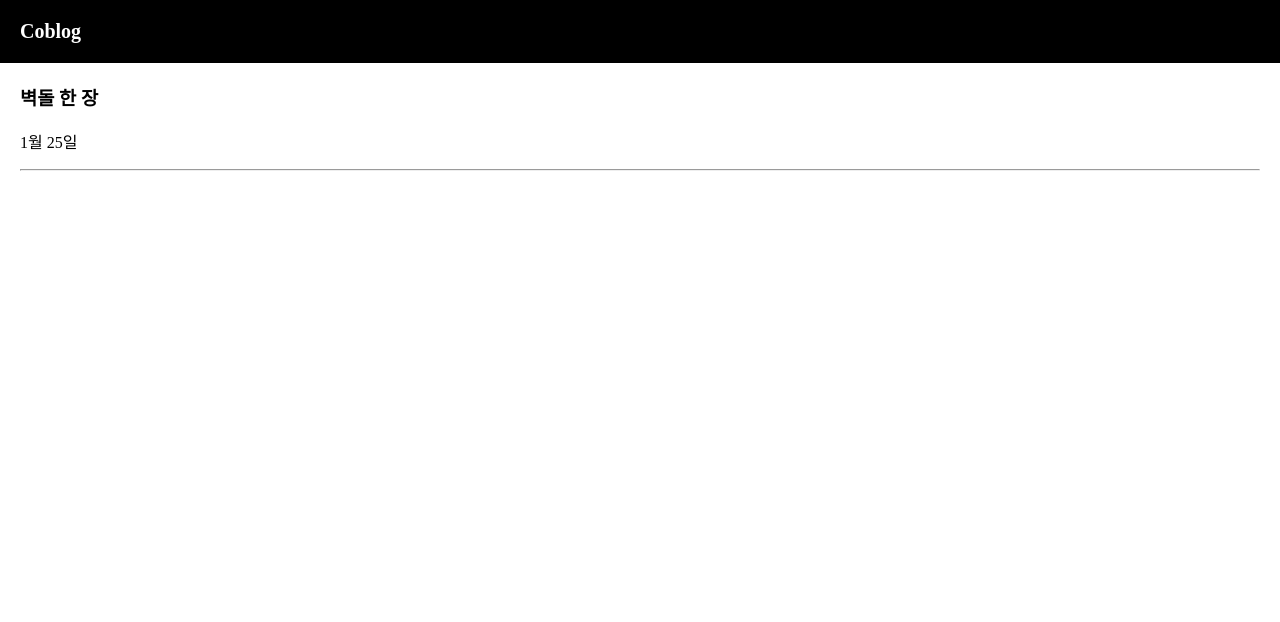
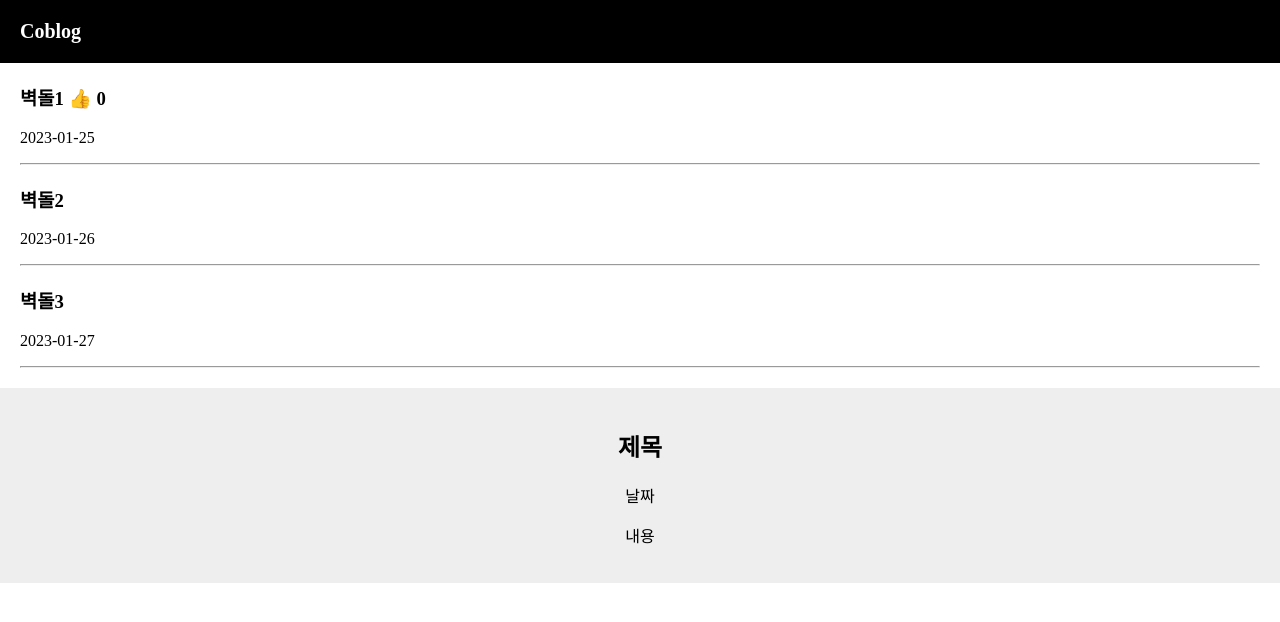
Before and after one commit to coblin7/coblin7.github.io, a React (Create React App) app: page / in a window 1280 px wide. Shown: the top 622 px of the page. Built offline with nearby package versions, Linux system fonts and the light colour scheme.

Commit message:
practice: state

```diff
--- a/src/App.css
+++ b/src/App.css
@@ -57,3 +57,11 @@ body {
   padding-left: 20px;
   padding-right: 20px;
 }
+
+.modal {
+  margin-top: 20px;
+  padding: 20px;
+  padding-left: 20px;
+  padding-right: 20px;
+  background: #eee;
+}
--- a/src/App.js
+++ b/src/App.js
@@ -1,22 +1,59 @@
+/* eslint-disable */
 import logo from './logo.svg';
 import './App.css';
+import React, { useState } from 'react';
 
 function App() {
 
-  let posts = "벽돌 한 장";
+  let [title, titleTool] = useState(
+    [
+      {"subject": "벽돌1", "date": "2023-01-25"},
+      {"subject": "벽돌2", "date": "2023-01-26"},
+      {"subject": "벽돌3", "date": "2023-01-27"},
+    ]
+  );
+
+  let [likeNumber, likeNumberTool] = useState(0);
 
   return (
     <div className="App">
       <div className='black-nav'>
         <div>Coblog</div>
       </div>
+
       <div className='list'>
-        <h3> { posts }</h3>
-        <p>1월 25일</p>
+        <h3> { title[0]["subject"] } <span onClick={ ()=>{likeNumberTool(likeNumber++);} }>👍</span> {likeNumber} </h3>
+        <p>{ title[0]["date"] } </p>
         <hr/>
       </div>
+
+      <div className='list'>
+        <h3> { title[1]["subject"] }</h3>
+        <p>{ title[1]["date"] } </p>
+        <hr/>
+      </div>
+
+      <div className='list'>
+        <h3> { title[2]["subject"] }</h3>
+        <p>{ title[2]["date"] } </p>
+        <hr/>
+      </div>
+
+      <Modal/>
+
     </div>
   );
 }
 
+function Modal() {
+  return (
+  <div className='modal'>
+    <h2>제목</h2>
+    <p>날짜</p>
+    <p>내용</p>
+  </div>
+  )
+
+}
+
 export default App;
```
